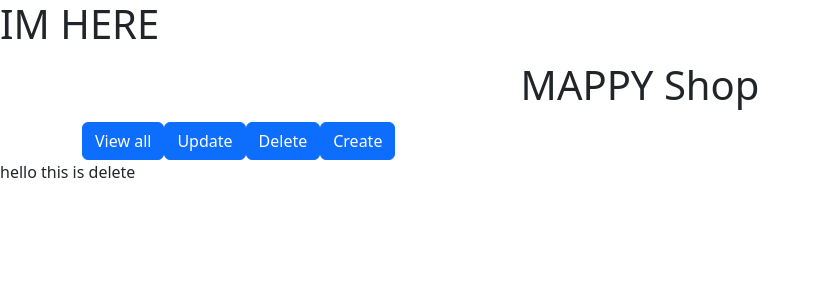
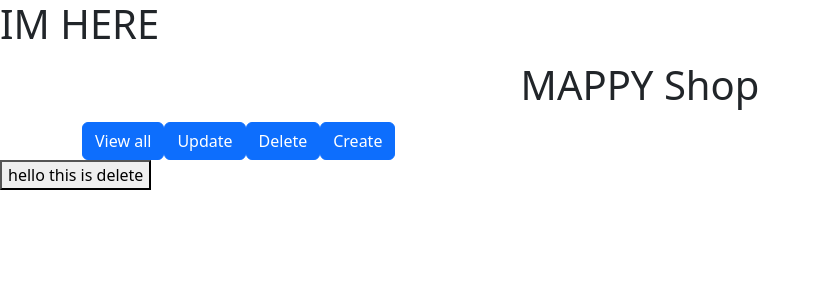
Before and after one commit to alxWwang/COMS319-ASS3, a React (Create React App) app in the folder frontend/: page / in a window 1280 px wide. Both pictures are taken after a click on the button "Delete". Shown: the top 300 px of the page, without its empty margins (0-821 px from the left). Built offline with nearby package versions, Linux system fonts and the light colour scheme.

Commit message:
everything works, only need the forms

```diff
--- a/frontend/src/App.js
+++ b/frontend/src/App.js
@@ -12,18 +12,6 @@ function App() {
       console.log('true')
     }
 };
-  let buttonContent = "";
-    switch (currentView1) {
-        case 1:
-        buttonContent = "Cart";
-        break;
-        case 2:
-        buttonContent = "Browse";
-        break;
-        default:
-        buttonContent = "Cart";
-        break;
-    }
 
   let loadAll = async () => {
     await fetch("http://localhost:8081/").then((response) => {
@@ -62,11 +50,28 @@ function App() {
     }
   }
 
+  let deletor = async (data) => {
+    try {
+      const response = await fetch(`http://localhost:8081/delete/${data.id}`, {
+        method: 'DELETE',
+        headers: {
+          'Content-Type': 'application/json'
+        },
+        body: JSON.stringify(data)
+      });
+
+      if (!response.ok) {
+        throw new Error(`HTTP error! status: ${response.status}`);
+      } else {
+        const result = await response.json();
+        console.log('delete result:', result);
+      }
+    } catch (error) {
+      console.error('delete failed:', error);
+    }
+  }
+
   let create = async (data) =>{
-
-
-
-
     try {
       const response = await fetch(`http://localhost:8081/create`, {
         method: 'PUT',
@@ -124,7 +129,7 @@ function App() {
   let UpdateItems = ()=>{
 
     const item = {
-      id: 99,
+      id: 0,
       title: 'Fjallraven - Foldsack No. 1 Backpack, Fits 15 Laptops',
       price: 109.95,
       description: 'Your perfect pack for everyday use and walks in the forest. Stash your laptop (up to 15 inches) in the padded sleeve, your everyday',
@@ -142,11 +147,26 @@ function App() {
   }
 
   let DeleteItems = () =>{
-    return (<div> hello this is delete</div>)
+
+    const item = {
+      id: 0,
+      title: 'Fjallraven - Foldsack No. 1 Backpack, Fits 15 Laptops',
+      price: 109.95,
+      description: 'Your perfect pack for everyday use and walks in the forest. Stash your laptop (up to 15 inches) in the padded sleeve, your everyday',
+      category: "men's clothing",
+      image: 'https://fakestoreapi.com/img/81fPKd-2AYL._AC_SL1500_.jpg',
+      rating: { rate: 3.9, count: 120 }
+    }
+
+    return (
+    <button  onClick={()=>{deletor(item)}}>
+      hello this is delete
+    </button>
+  )
   }
   let CreateItems = () =>{
     const data = {
-      id: 99,
+      id: 0,
       title: 'CREATE 2',
       price: 99,
       description: 'TESITING CREATE',
```
Also changed, not shown: 1 other file (tests, documents, lock files or other folders).
